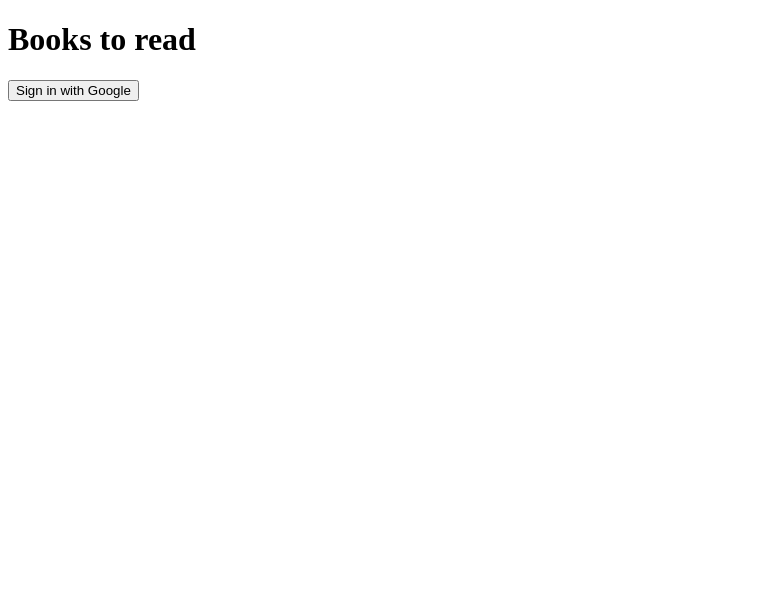
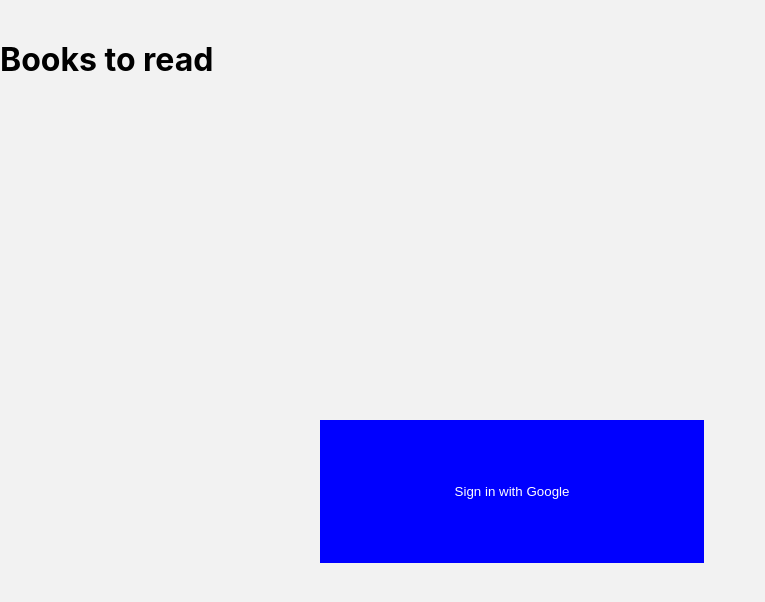
Before and after one commit to shamsch/book-list, a React (Create React App) app: page / in a window 1280 px wide. Shown: the top 602 px of the page, without its empty margins (0-765 px from the left). Built offline with nearby package versions, Linux system fonts and the light colour scheme.

Commit message:
styles added

```diff
--- a/src/App.css
+++ b/src/App.css
@@ -1,3 +1,81 @@
+body {
+  margin: 40px 0;
+  font-family: -apple-system, BlinkMacSystemFont, 'Segoe UI', 'Roboto', 'Oxygen',
+    'Ubuntu', 'Cantarell', 'Fira Sans', 'Droid Sans', 'Helvetica Neue',
+    sans-serif;
+  -webkit-font-smoothing: antialiased;
+  -moz-osx-font-smoothing: grayscale;
+  background: #f2f2f2;
+}
+
 .App {
+  max-width: 640px;
+  margin: 0 auto;
   text-align: center;
 }
+
+.nav {
+  background: #772eff;
+  padding: 10px 20px;
+  color: #fff;
+  display: grid;
+  grid-template-columns: 1fr 1fr;
+  align-items: center;
+}
+
+.logout-btn{
+  background-color: red;
+  margin: 10%;
+  cursor: pointer;
+}
+
+nav h1 {
+  margin: 0;
+  margin-right: auto;
+}
+nav li {
+  display: inline-block;
+  margin: 0 0 0 16px;
+  cursor: pointer;
+}
+nav a {
+  color: #fff;
+  text-decoration: none;
+}
+
+label{
+  display: block;
+  margin: 6px 0;
+}
+
+input {
+  padding: 6px;
+  margin-bottom: 12px;
+}
+
+button {
+  background: #772eff;
+  color: #fff;
+  border: 0;
+  padding: 6px 8px;
+}
+
+.book-component{
+  border: black solid 1px;
+  border-radius: 3%;
+  background-color: aliceblue;
+  padding: 15px 0px;
+  margin: 15px;
+}
+
+.delete-btn{
+  margin-top: 10px;
+  background-color: coral;
+}
+
+.sign-in{
+  margin: 25%;
+  width: 30%;
+  padding: 5%;
+  background-color: blue;
+}
```
